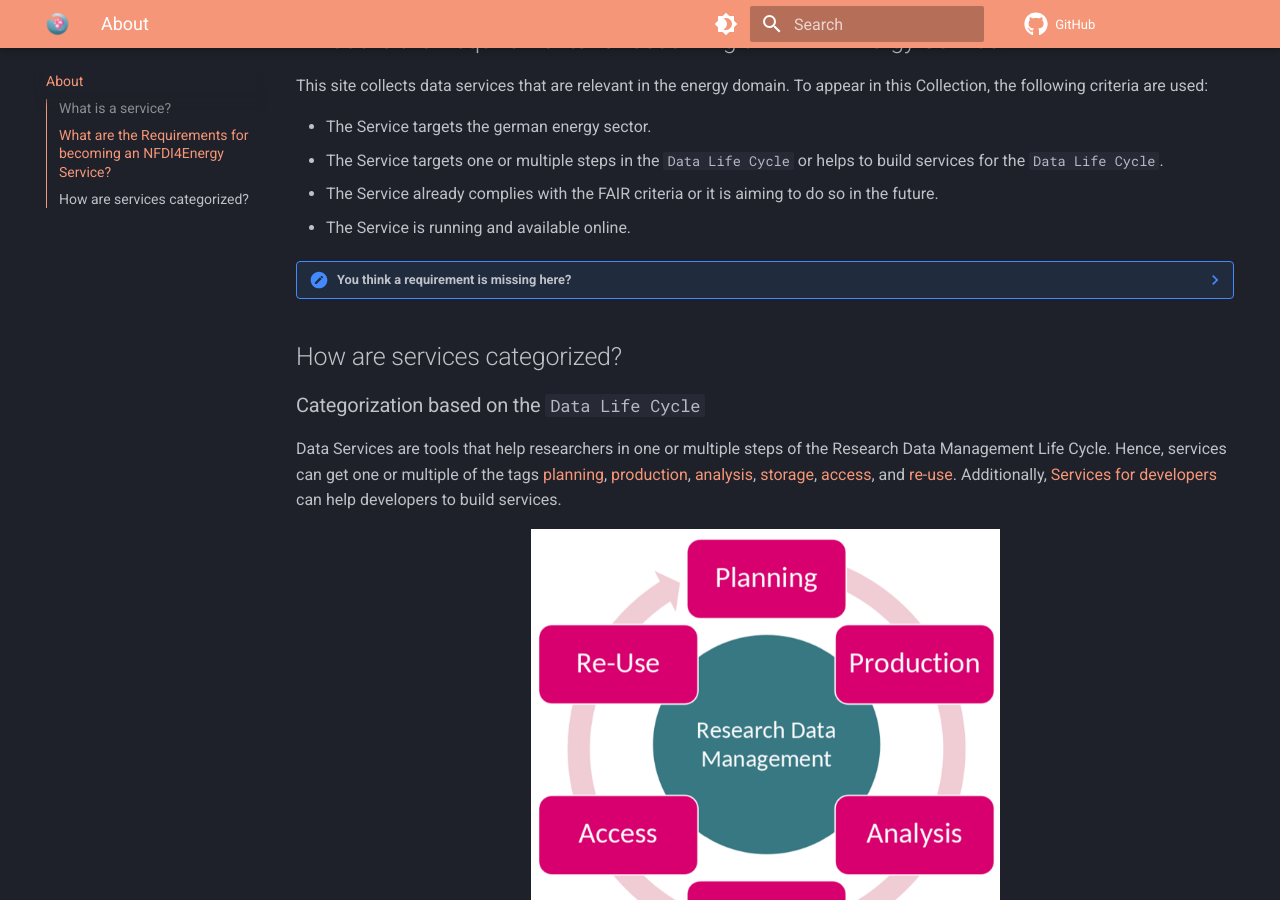
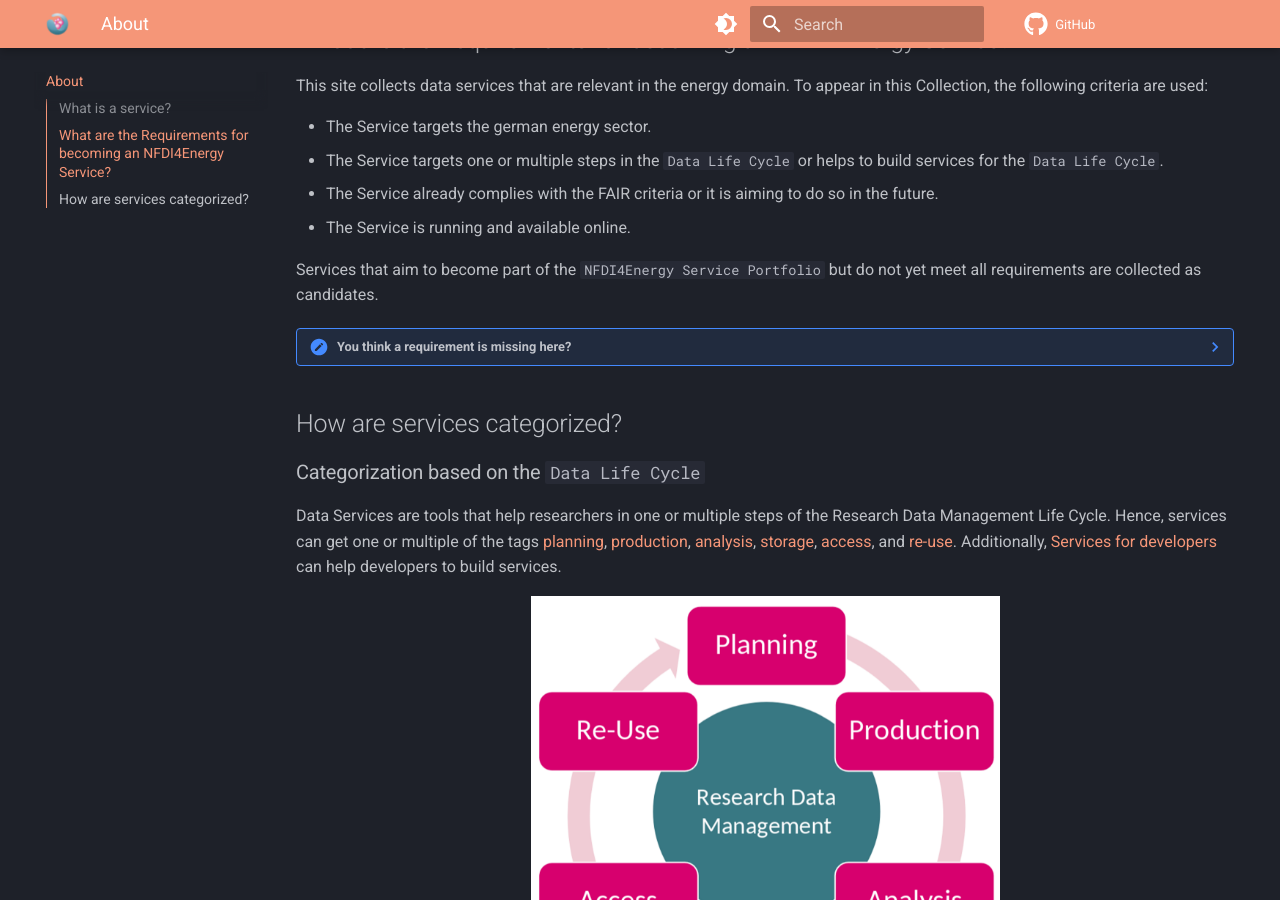
Before and after one commit to NFDI4Energy/service-portfolio, an MkDocs documentation site: the page built from docs/about.md, in a window 1280 px wide and 900 px high, scrolled down 597 px. Built offline with MkDocs 1.6.1 and Material for MkDocs 9.7.7, drawn with Linux system fonts in a browser that asks for light colours; comment, search, counter and statistics services are not loaded.

Commit message:
Add candidates section in about page

```diff
--- a/docs/about.md
+++ b/docs/about.md
@@ -21,6 +21,8 @@ This site collects data services that are relevant in the energy domain. To appe
 * The Service targets one or multiple steps in the `Data Life Cycle` or helps to build services for the `Data Life Cycle`.
 * The Service already complies with the FAIR criteria or it is aiming to do so in the future.
 * The Service is running and available online.
+
+Services that aim to become part of the `NFDI4Energy Service Portfolio` but do not yet meet all requirements are collected as candidates.
 
 ??? note "You think a requirement is missing here?"
 
```
